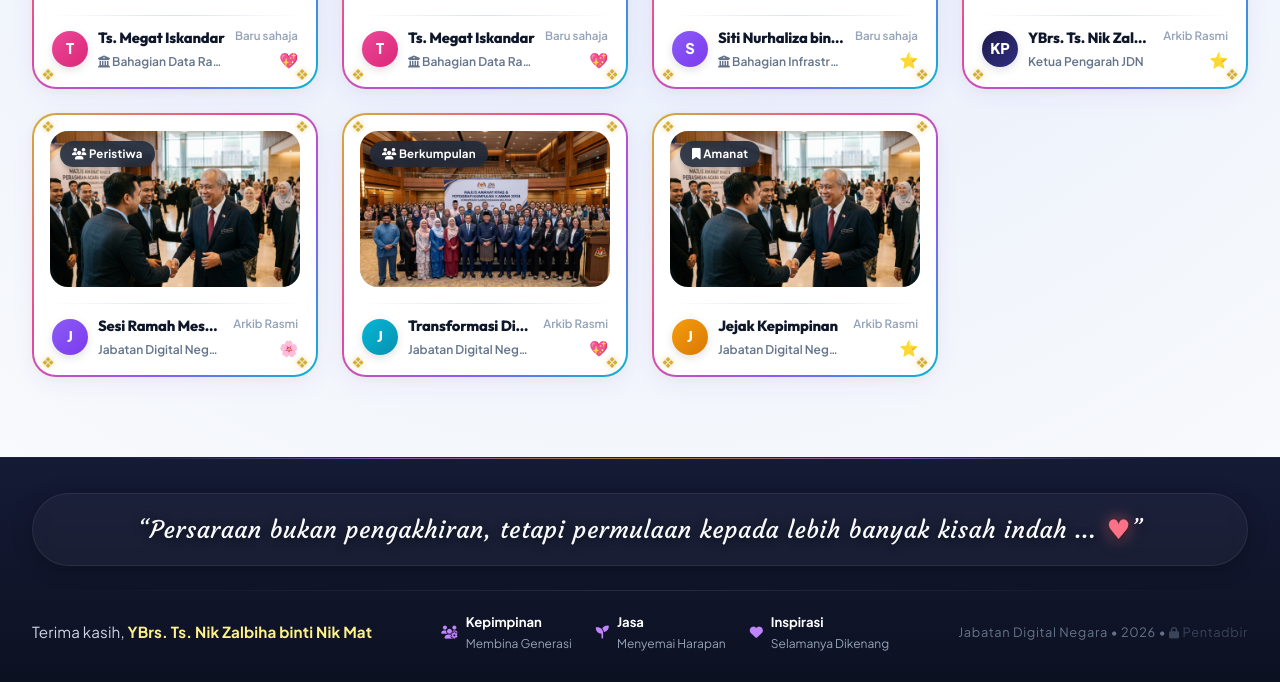
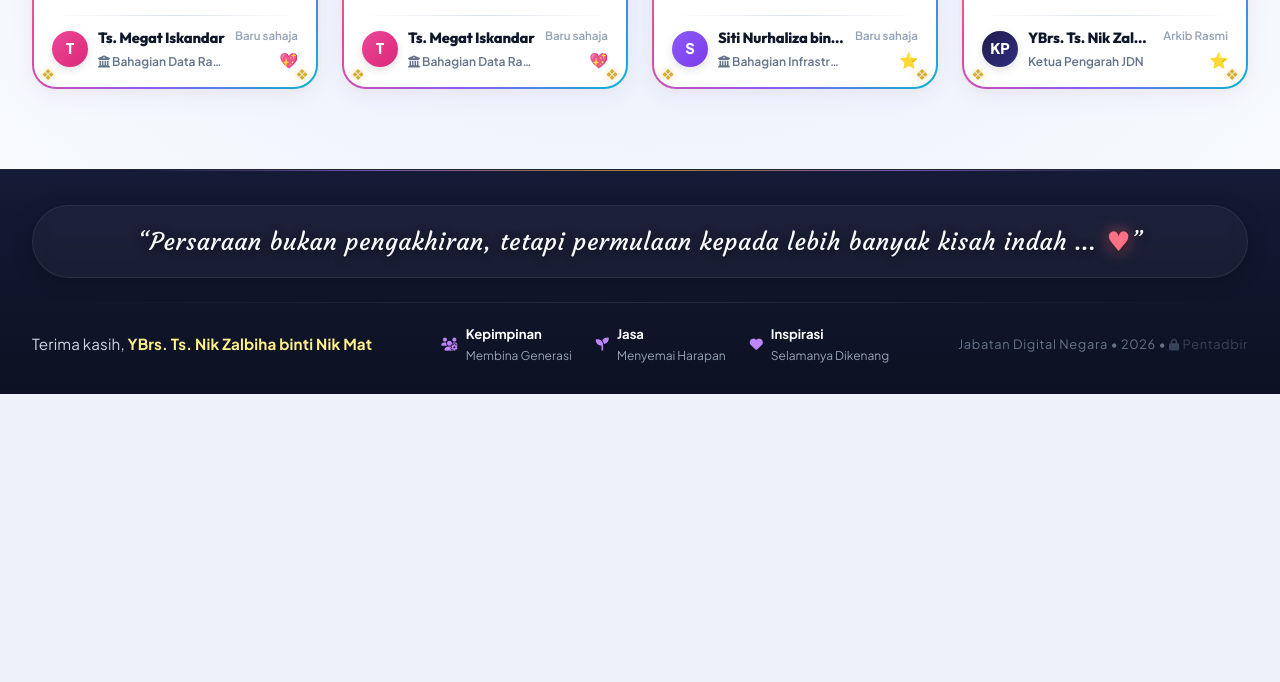
Before and after one commit to dmojdn/titipan-kenangan-kp-jdn-2026, a Flask app: page /kenangan in a window 1280 px wide. Shown: the part 651-1333 px from the top of the page. After the commit the page ends 1045 px from the top, so only its background shows below. Run offline with Flask 3, Linux system fonts and the light colour scheme; some web fonts are replaced.

Commit message:
Add files via upload

```diff
--- a/app/templates/kenangan.html
+++ b/app/templates/kenangan.html
@@ -558,96 +558,6 @@
         </div>
       </div>
 
-      <div class="warkah-comel-card kenangan-card-item media-type-foto" data-type="foto" onclick="openPhotoModal('{{ url_for('static', filename='images/event_1.jpg') }}', 'Sesi Ramah Mesra Bersama Warga', 'Jabatan Digital Negara')">
-        <span class="corner-motif tl">❖</span>
-        <span class="corner-motif tr">❖</span>
-        <span class="corner-motif bl">❖</span>
-        <span class="corner-motif br">❖</span>
-
-        <div class="kenangan-media-wrapper">
-          <img src="{{ url_for('static', filename='images/event_1.jpg') }}" alt="Mesyuarat & Majlis Bersama KP">
-          <span class="media-type-tag tag-rasmi"><i class="fa-solid fa-users"></i> Peristiwa</span>
-        </div>
-
-        <div class="warkah-card-divider"></div>
-
-        <div class="warkah-footer-info">
-          <div class="warkah-author-cluster">
-            <div class="warkah-cute-avatar avatar-color-1">
-              J
-            </div>
-            <div class="warkah-author-text">
-              <h3 class="warkah-author-name">Sesi Ramah Mesra Warga</h3>
-              <span class="warkah-author-dept">Jabatan Digital Negara</span>
-            </div>
-          </div>
-          <div class="warkah-cute-meta">
-            <span class="warkah-time-text">Arkib Rasmi</span>
-            <span class="cute-love-icon">🌸</span>
-          </div>
-        </div>
-      </div>
-
-      <div class="warkah-comel-card kenangan-card-item media-type-foto" data-type="foto" onclick="openPhotoModal('{{ url_for('static', filename='images/event_2.jpg') }}', 'Memori Majlis Transformasi Digital', 'Jabatan Digital Negara')">
-        <span class="corner-motif tl">❖</span>
-        <span class="corner-motif tr">❖</span>
-        <span class="corner-motif bl">❖</span>
-        <span class="corner-motif br">❖</span>
-
-        <div class="kenangan-media-wrapper">
-          <img src="{{ url_for('static', filename='images/event_2.jpg') }}" alt="Gambar Berkumpulan Warga JDN">
-          <span class="media-type-tag tag-rasmi"><i class="fa-solid fa-users"></i> Berkumpulan</span>
-        </div>
-
-        <div class="warkah-card-divider"></div>
-
-        <div class="warkah-footer-info">
-          <div class="warkah-author-cluster">
-            <div class="warkah-cute-avatar avatar-color-2">
-              J
-            </div>
-            <div class="warkah-author-text">
-              <h3 class="warkah-author-name">Transformasi Digital</h3>
-              <span class="warkah-author-dept">Jabatan Digital Negara</span>
-            </div>
-          </div>
-          <div class="warkah-cute-meta">
-            <span class="warkah-time-text">Arkib Rasmi</span>
-            <span class="cute-love-icon">💖</span>
-          </div>
-        </div>
-      </div>
-
-      <div class="warkah-comel-card kenangan-card-item media-type-foto" data-type="foto" onclick="openPhotoModal('{{ url_for('static', filename='images/event_1.jpg') }}', 'Jejak Kepimpinan & Inspirasi', 'Jabatan Digital Negara')">
-        <span class="corner-motif tl">❖</span>
-        <span class="corner-motif tr">❖</span>
-        <span class="corner-motif bl">❖</span>
-        <span class="corner-motif br">❖</span>
-
-        <div class="kenangan-media-wrapper">
-          <img src="{{ url_for('static', filename='images/event_1.jpg') }}" alt="Amanat Ketua Pengarah JDN">
-          <span class="media-type-tag tag-rasmi"><i class="fa-solid fa-bookmark"></i> Amanat</span>
-        </div>
-
-        <div class="warkah-card-divider"></div>
-
-        <div class="warkah-footer-info">
-          <div class="warkah-author-cluster">
-            <div class="warkah-cute-avatar avatar-color-3">
-              J
-            </div>
-            <div class="warkah-author-text">
-              <h3 class="warkah-author-name">Jejak Kepimpinan</h3>
-              <span class="warkah-author-dept">Jabatan Digital Negara</span>
-            </div>
-          </div>
-          <div class="warkah-cute-meta">
-            <span class="warkah-time-text">Arkib Rasmi</span>
-            <span class="cute-love-icon">⭐</span>
-          </div>
-        </div>
-      </div>
-
     </div>
 
   </div>
```
